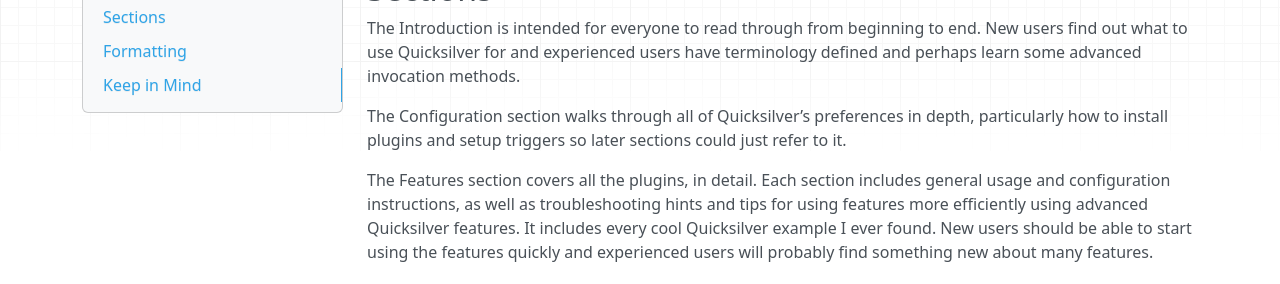
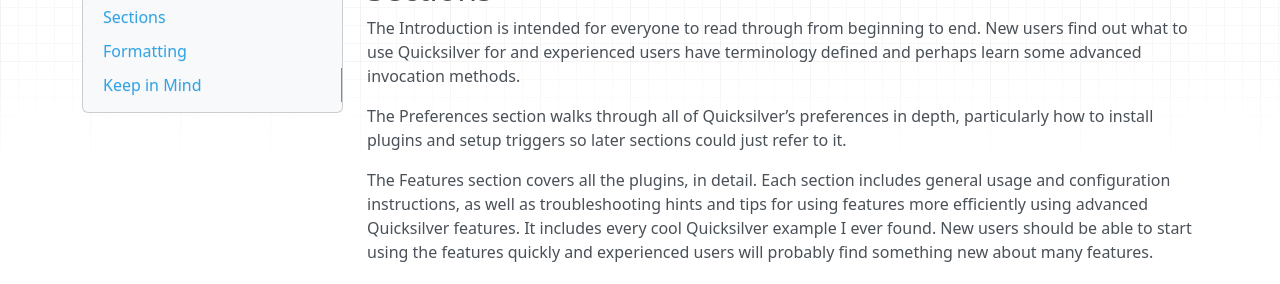
Before and after one commit to quicksilver/manual, an MkDocs documentation site: the page built from docs/Style Guide.md, in a window 1280 px wide and 900 px high, scrolled down 352 px. Shown: the part 155-439 px from the top of the window. Built offline with MkDocs 1.6.1, drawn with Linux system fonts in a browser that asks for light colours; nearby versions of some CDN libraries; old or Windows-style settings are respelled for this version of MkDocs.

Commit message:
update references to the preferences section

```diff
--- a/docs/Style Guide.md
+++ b/docs/Style Guide.md
@@ -10,7 +10,7 @@
 
 The Introduction is intended for everyone to read through from beginning to end. New users find out what to use Quicksilver for and experienced users have terminology defined and perhaps learn some advanced invocation methods.
 
-The Configuration section walks through all of Quicksilver’s preferences in depth, particularly how to install plugins and setup triggers so later sections could just refer to it.
+The Preferences section walks through all of Quicksilver’s preferences in depth, particularly how to install plugins and setup triggers so later sections could just refer to it.
 
 The Features section covers all the plugins, in detail. Each section includes general usage and configuration instructions, as well as troubleshooting hints and tips for using features more efficiently using advanced Quicksilver features. It includes every cool Quicksilver example I ever found. New users should be able to start using the features quickly and experienced users will probably find something new about many features.
 
```
Also changed, not shown: docs/Introduction.md (+1 -1 lines).
